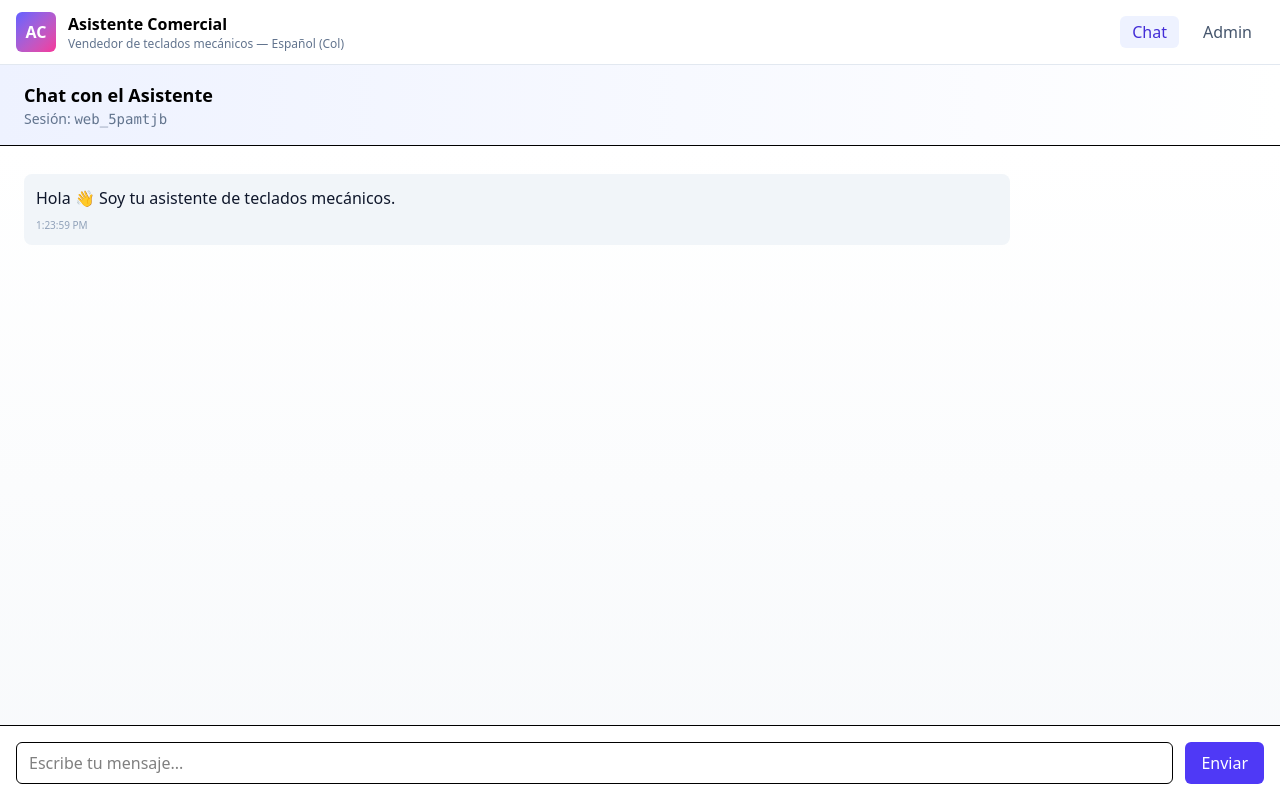
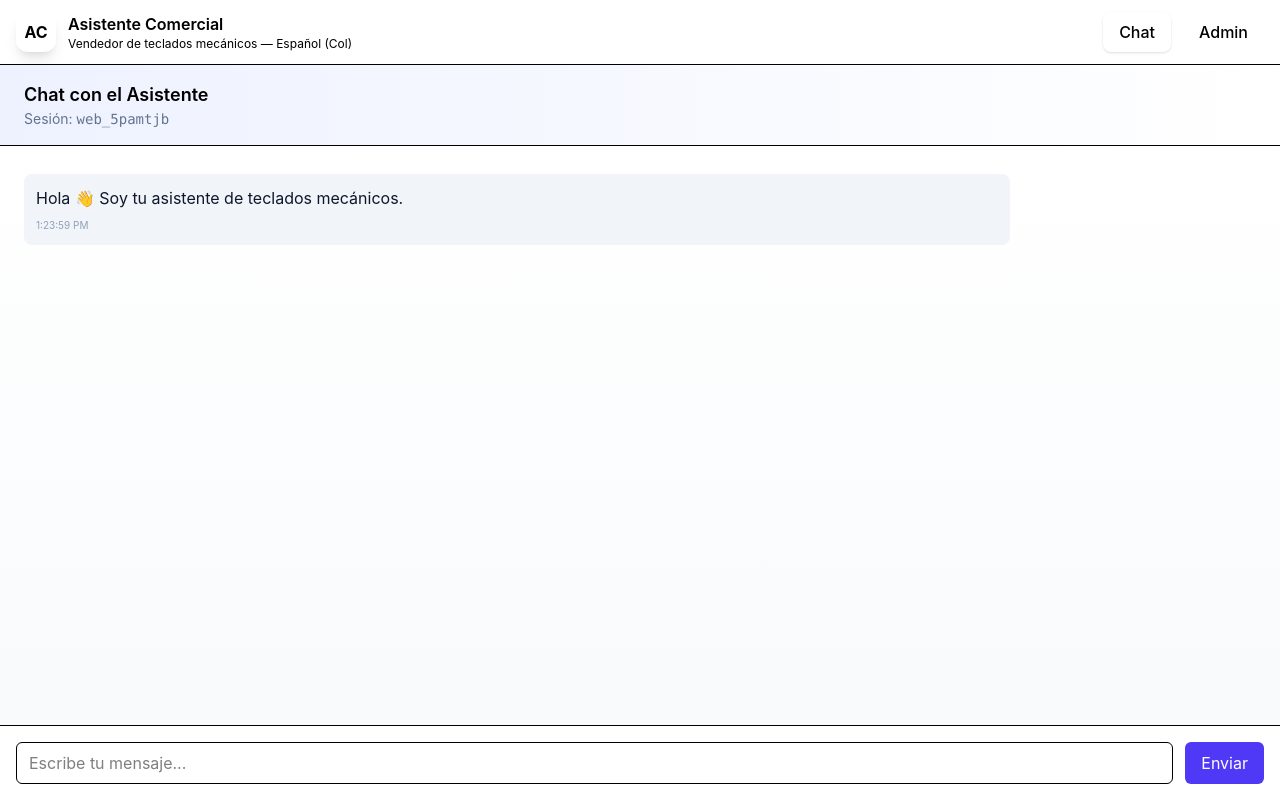
Before and after one commit to servorx/AI_project, a React (Vite) app in the folder frontend/: page / in a window 1280 px wide. Built offline with nearby package versions, Linux system fonts and the light colour scheme; no server answers.

Commit message:
feat: :construction: trying to fix tailwind
no se save por que no carga los colores personalizados

```diff
--- a/frontend/package.json
+++ b/frontend/package.json
@@ -16,8 +16,7 @@
     "framer-motion": "^12.23.24",
     "postcss": "^8.5.6",
     "react": "^19.2.0",
-    "react-dom": "^19.2.0",
-    "tailwindcss": "^4.1.17"
+    "react-dom": "^19.2.0"
   },
   "devDependencies": {
     "@eslint/js": "^9.39.1",
--- a/frontend/src/components/NavBar.tsx
+++ b/frontend/src/components/NavBar.tsx
@@ -1,29 +1,69 @@
+import { motion } from "framer-motion";
+
 interface Props {
-  page: string;
-  setPage: (p: string) => void;
+  // estas son las propiedades que reciben el componente
+  page: string; // el nombre de la pagina actual
+  setPage: (p: string) => void; // la funcion para cambiar de pagina
 }
 
+// esta es la funcion principal del componente
 export default function NavBar({ page, setPage }: Props) {
+  const navItems = [
+    { id: "chat", label: "Chat" },
+    { id: "admin", label: "Admin" },
+  ];
+
   return (
-    <nav className="bg-white border-b border-slate-200 px-4 py-3 flex items-center justify-between">
+    <motion.nav
+      initial={{ opacity: 0, y: -150 }}
+      animate={{ opacity: 1, y: 0 }}
+      transition={{ duration: 0.75, ease: "easeOut" }}
+      className="bg-surface border-b border-border px-4 py-3 flex items-center justify-between"
+    >
+      {/* lado izquierdo */}
       <div className="flex items-center gap-3">
-        <div className="w-10 h-10 rounded-md bg-linear-to-br from-indigo-500 to-pink-500 flex items-center justify-center text-white font-bold">AC</div>
+        <motion.div
+          whileHover={{ scale: 1.2 }}
+          transition={{ type: "spring", stiffness: 250, damping: 12 }}
+          className="w-10 h-10 rounded-xl bg-primary flex items-center justify-center text-text-primary font-bold shadow-lg"
+        >
+          AC
+        </motion.div>
+
         <div>
-          <div className="font-semibold">Asistente Comercial</div>
-          <div className="text-xs text-slate-500">Vendedor de teclados mecánicos — Español (Col)</div>
+          <div className="font-semibold text-text-primary">
+            Asistente Comercial
+          </div>
+          <div className="text-xs text-text-secondary">
+            Vendedor de teclados mecánicos — Español (Col)
+          </div>
         </div>
       </div>
+
+      {/* lado derecho de lso botones */}
       <div className="flex items-center gap-3">
-        <button
-          onClick={() => setPage("chat")}
-          className={`px-3 py-1 rounded-md ${page === "chat" ? "bg-indigo-50 text-indigo-700" : "text-slate-600 hover:bg-slate-50"}`}
-        >Chat</button>
+        {navItems.map((item) => {
+          const active = page === item.id;
 
-        <button
-          onClick={() => setPage("admin")}
-          className={`px-3 py-1 rounded-md ${page === "admin" ? "bg-indigo-50 text-indigo-700" : "text-slate-600 hover:bg-slate-50"}`}
-        >Admin</button>
+          return (
+            <motion.button
+              key={item.id}
+              onClick={() => setPage(item.id)}
+              whileHover={{ scale: 1.05 }}
+              whileTap={{ scale: 0.97 }}
+              transition={{ duration: 0.15 }}
+              className={`px-4 py-2 rounded-lg font-medium transition
+                ${
+                  active
+                    ? "bg-primary/20 text-primary shadow-sm"
+                    : "text-text-secondary hover:bg-surface/70"
+                }`}
+            >
+              {item.label}
+            </motion.button>
+          );
+        })}
       </div>
-    </nav>
+    </motion.nav>
   );
 }
--- a/frontend/src/layouts/AdminLayout.tsx
+++ b/frontend/src/layouts/AdminLayout.tsx
@@ -3,8 +3,8 @@ import { getConversations, getMessages } from "../api/api";
 import { motion } from "framer-motion";
 
 export default function AdminLayout() {
-  const [conversations, setConversations] = useState<any[]>([]);
-  const [messages, setMessages] = useState<any[]>([]);
+  const [conversations, setConversations] = useState<unknown[]>([]);
+  const [messages, setMessages] = useState<unknown[]>([]);
   const [selected, setSelected] = useState<number | null>(null);
 
   async function loadConvs() {
--- /dev/null
+++ b/frontend/tailwind.config.ts
@@ -0,0 +1,28 @@
+import type { Config } from "tailwindcss";
+
+// esta es la configuracion de los estilos de la pagina
+const config: Config = {
+  content: [
+    "./src/**/*.{js,ts,jsx,tsx}",
+  ],
+  theme: {
+    extend: {
+      colors: {
+        background: "#0D0D0F", // fondo de la pagina, negro oscuro
+        surface: "#1A1A1D", // fondo de la barra de navegacion, gris claro
+        primary: "#7F5AF0", // color primario, rosa
+        secondary: "#2CB67D", // color secundario, entre azul y morado
+        warning: "#FFB800", // color de advertencia, amarillo
+        danger: "#EF4565", // color de error, rojo casi rosa
+        text: {
+          primary: "#EDEDED", // texto primario, gris claro
+          secondary: "#AFAFAF", // texto secundario, gris medio
+        },
+        border: "#2A2A2E", // color de borde, gris medio fuerte
+      }
+    }
+  },
+  plugins: [],
+};
+
+export default config;
```
